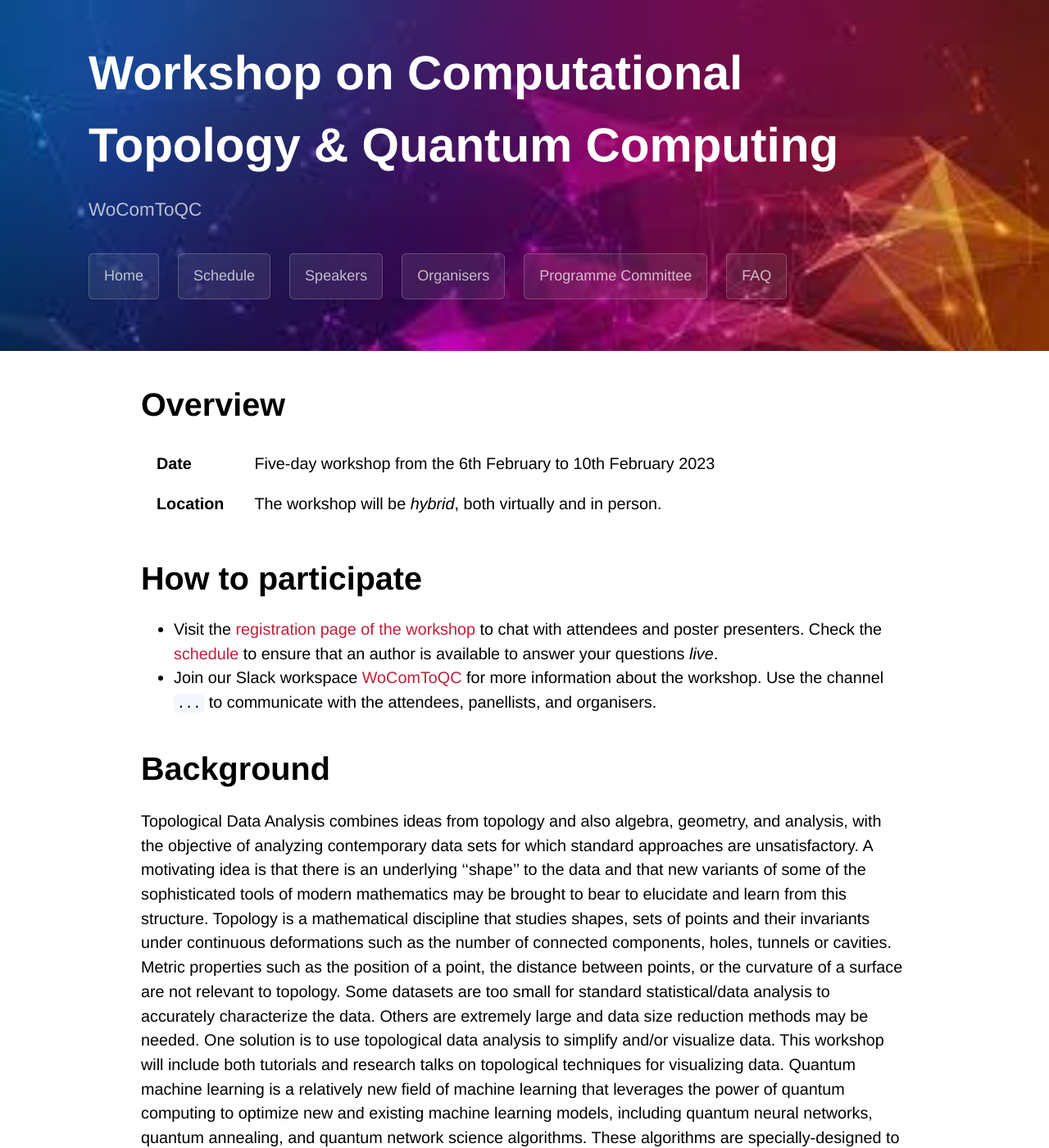
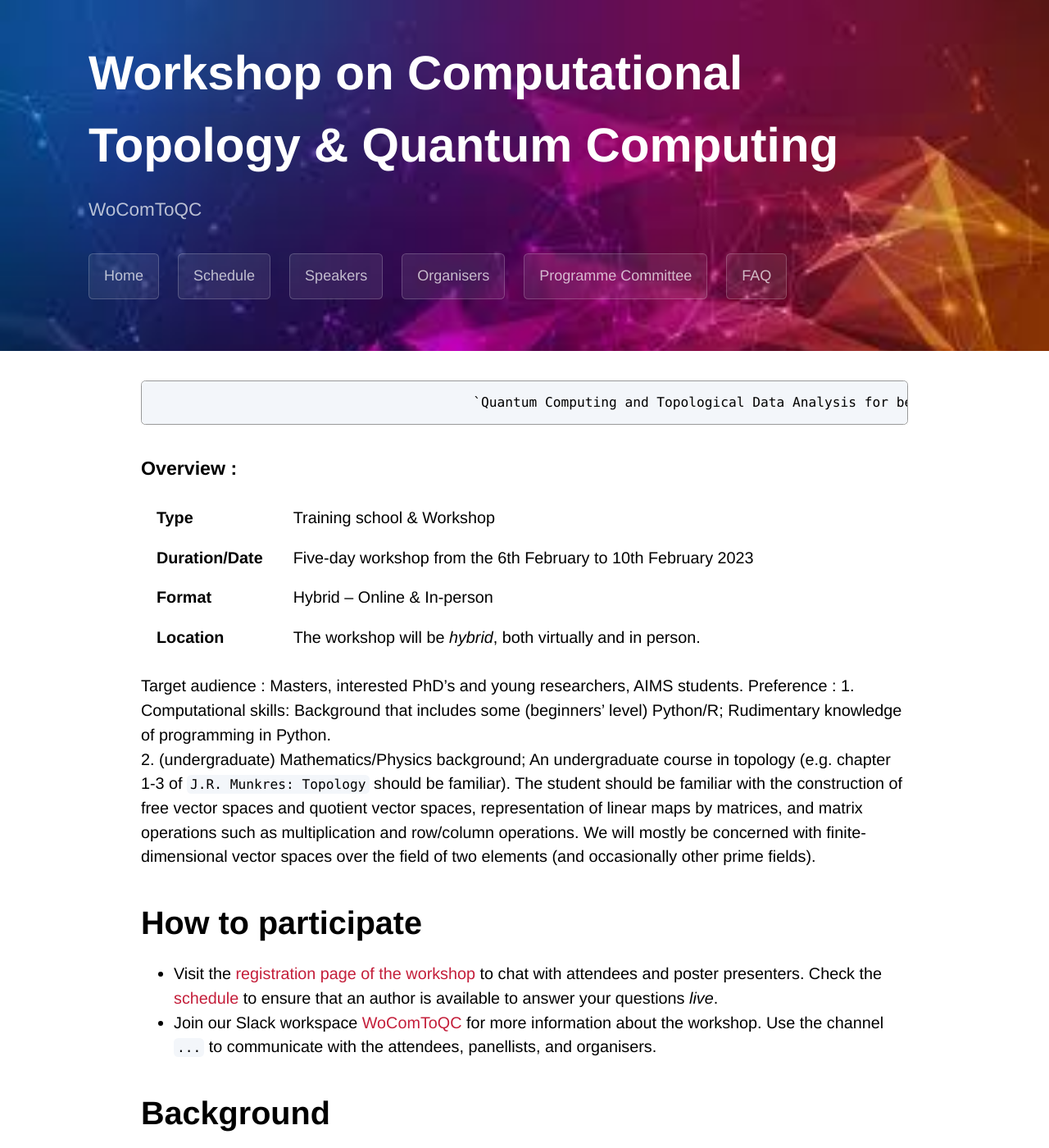
Before and after one commit to WoComtoQC/wocomtoqc.github.io, a Jekyll site: the page built from index.md, in a window 1280 px wide and 1400 px high. Shown: the whole window at 82% size. Built offline with Jekyll 4.4.1, drawn with Linux system fonts in a browser that asks for light colours; some web fonts are replaced; our own code applies the rules of GitHub Pages for plain Markdown files.

Commit message:
Update index.md

```diff
--- a/index.md
+++ b/index.md
@@ -2,10 +2,25 @@
 layout: default
 ---
 
-# Overview
 
-| **Date** | Five-day workshop from the 6th February to 10th February 2023 |
+
+                                            `Quantum Computing and Topological Data Analysis for beginners`
+
+
+### Overview :
+
+
+|**Type** |  Training school & Workshop
+| **Duration/Date** | Five-day workshop from the 6th February to 10th February 2023 |
+| **Format** | Hybrid – Online & In-person
 | **Location** | The workshop will be *hybrid*, both virtually and in person. |
+
+ Target audience : Masters, interested PhD's and young researchers, AIMS students.
+ Preference : 1. Computational skills: Background that includes some (beginners' level) Python/R; Rudimentary knowledge of programming in Python.
+              2. (undergraduate) Mathematics/Physics background; An undergraduate course in topology (e.g. chapter 1-3 of `J.R. Munkres: Topology` should be familiar).
+              The student should be familiar with the construction of free vector spaces and quotient vector spaces, representation of linear maps by matrices, and matrix operations such as multiplication and row/column operations. We will mostly be concerned with finite-dimensional vector spaces over the field of two elements (and occasionally other prime fields).
+
+
 
 
 
```
